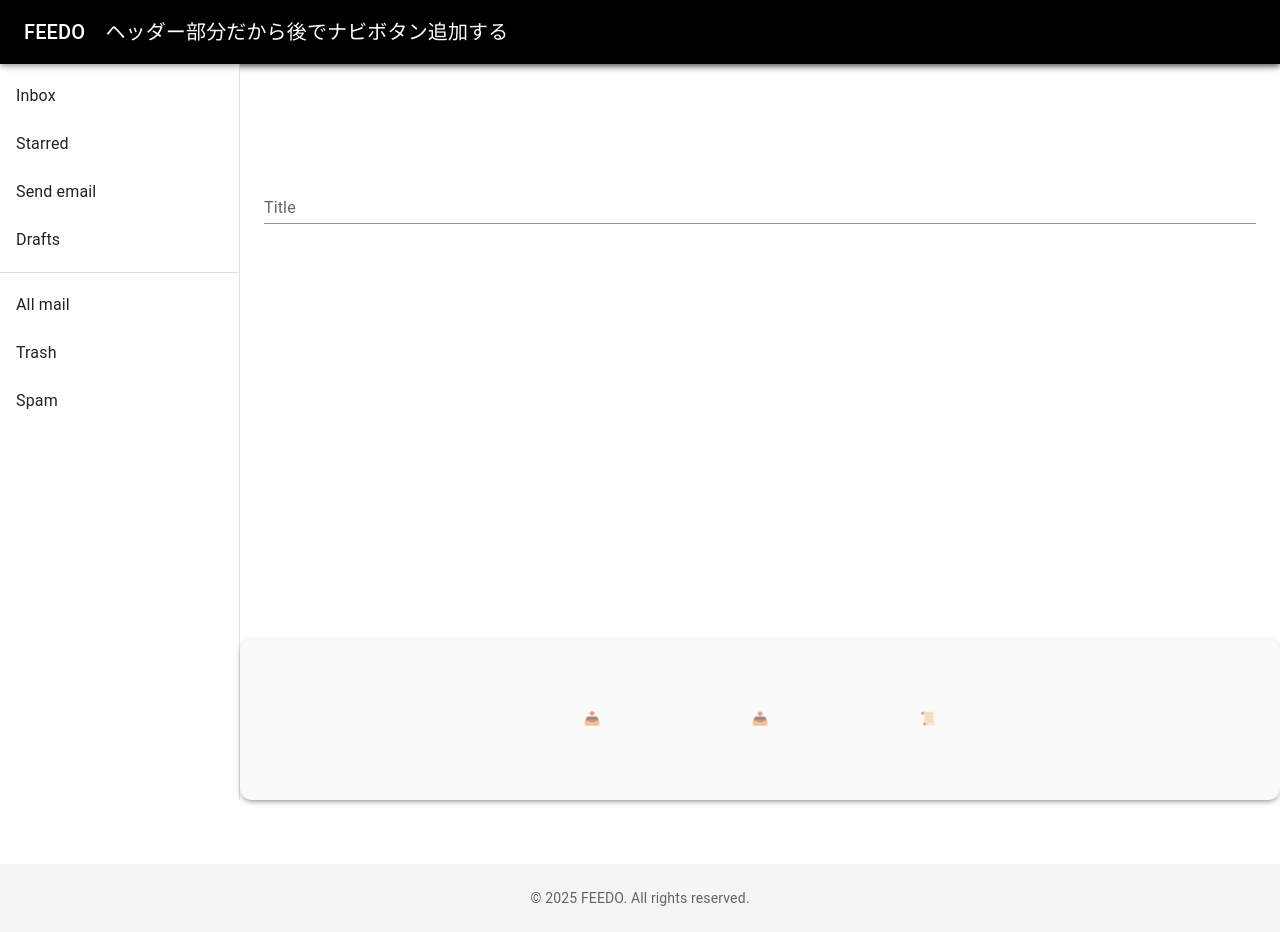
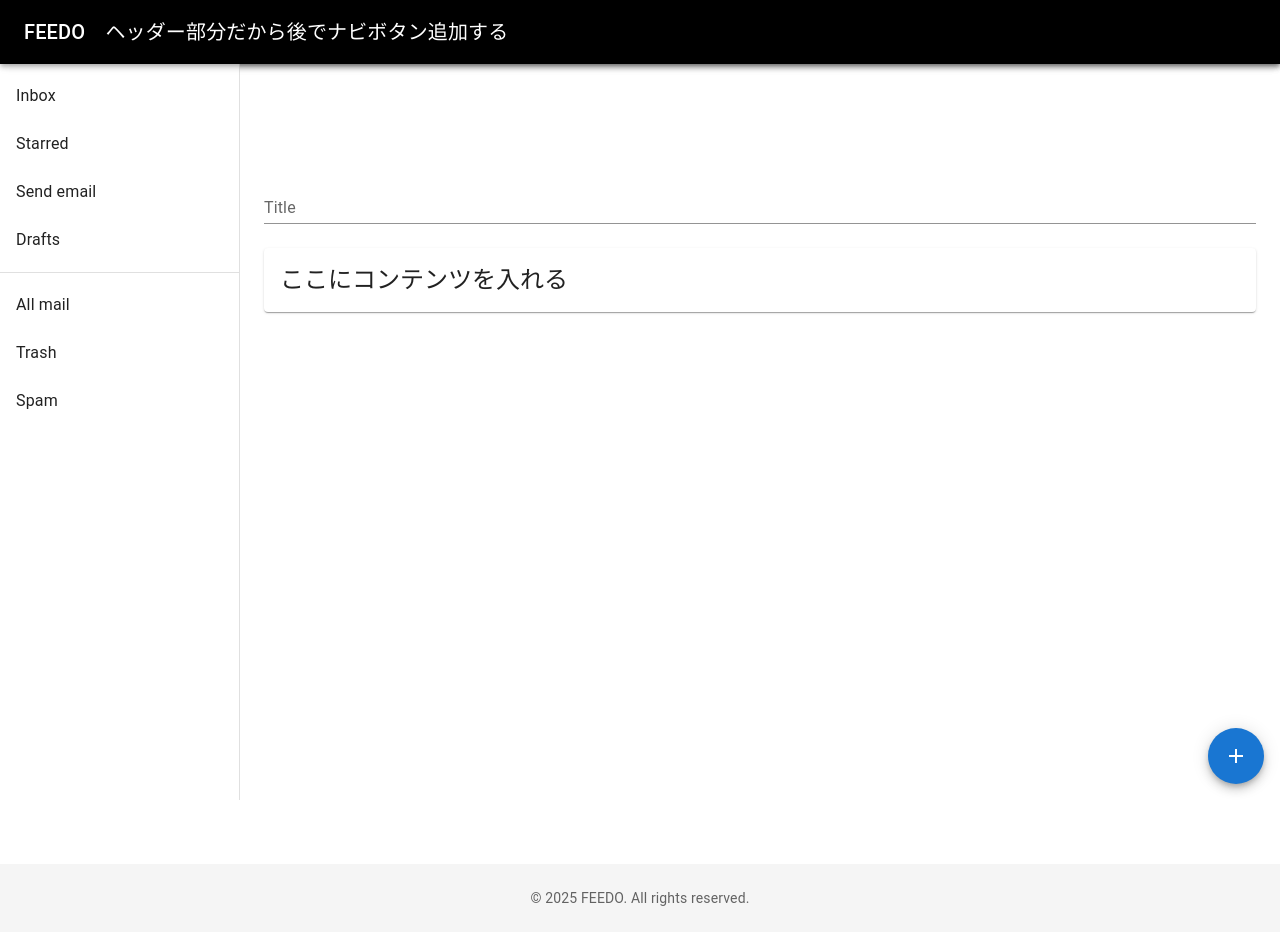
Before and after one commit to cube5963/feedo_front, a Next.js app: page /create in a window 1280 px wide. Built offline with nearby package versions, Linux system fonts and the light colour scheme; what @mui/material-nextjs would draw is missing.

Commit message:
新規質問追加機能の実装とメニューコンポーネントの追加

```diff
--- /dev/null
+++ b/app/_components/formaddmenu.tsx
@@ -0,0 +1,34 @@
+import * as React from 'react';
+import Button from '@mui/material/Button';
+import Menu from '@mui/material/Menu';
+import MenuItem from '@mui/material/MenuItem';
+
+export default function BasicMenu() {
+    const [anchorEl, setAnchorEl] = React.useState<null | HTMLElement>(null);
+    const open = Boolean(anchorEl);
+    const handleClick = (event: React.MouseEvent<HTMLButtonElement>) => {
+        setAnchorEl(event.currentTarget);
+    };
+    const handleClose = () => {
+        setAnchorEl(null);
+    };
+
+    return (
+        <div>
+            <p>You are an Idiot!!!!</p>
+            <Menu
+                id="basic-menu"
+                anchorEl={anchorEl}
+                open={open}
+                onClose={handleClose}
+                MenuListProps={{
+                    'aria-labelledby': 'basic-button',
+                }}
+            >
+                <MenuItem onClick={handleClose}>Profile</MenuItem>
+                <MenuItem onClick={handleClose}>My account</MenuItem>
+                <MenuItem onClick={handleClose}>Logout</MenuItem>
+            </Menu>
+        </div>
+    );
+}
--- a/app/create/page.tsx
+++ b/app/create/page.tsx
@@ -1,4 +1,5 @@
-import React from 'react';
+"use client";
+import React, { useState } from 'react';
 import {
     Box,
     Drawer,
@@ -12,13 +13,42 @@ import {
     ListItemButton,
     ListItemText,
     TextField,
-    BottomNavigation,
-    BottomNavigationAction,
+    Paper,
+    Dialog,
+    DialogActions,
+    DialogContent,
+    DialogTitle,
+    Button,
 } from '@mui/material';
+import SpeedDial from '@mui/material/SpeedDial';
+import SpeedDialIcon from '@mui/material/SpeedDialIcon';
+import SpeedDialAction from '@mui/material/SpeedDialAction';
+import SendIcon from '@mui/icons-material/Send';
+import SaveIcon from '@mui/icons-material/Save';
+import ShareIcon from '@mui/icons-material/Share';
+import InsertDriveFileIcon from '@mui/icons-material/InsertDriveFile';
+import Menu from './../_components/formaddmenu'; // Menuコンポーネント
+
+const actions = [
+    { icon: <InsertDriveFileIcon />, name: '新規の質問を追加', action: 'openMenu' },
+    { icon: <SaveIcon />, name: '保存' },
+    { icon: <SendIcon />, name: '公開' },
+    { icon: <ShareIcon />, name: '共有' },
+];
 
 const drawerWidth = 240;
 
 export default function ClippedDrawer() {
+    const [openMenu, setOpenMenu] = useState(false); // Menuを開くための状態
+
+    const handleMenuOpen = () => {
+        setOpenMenu(true);
+    };
+
+    const handleMenuClose = () => {
+        setOpenMenu(false);
+    };
+
     return (
         <Box sx={{ display: 'flex', flexDirection: 'column', height: '100vh' }}>
             <CssBaseline />
@@ -78,32 +108,48 @@ export default function ClippedDrawer() {
                 }}
             >
                 <Toolbar />
-                <Box sx={{ textAlign: 'center', mt: 3 }}>
+                <Box sx={{ textAlign: 'center', mt: 3, mb: 3 }}>
                     <TextField
                         label="Title" // ここは後でformCreateSettingの時に名前設定してそれを持ってくるようにする
                         variant="standard"
                         fullWidth
                     />
                 </Box>
+                <Paper>
+                    <Typography variant="h5" component="div" sx={{ p: 2 }}>
+                        ここにコンテンツを入れる
+                    </Typography>
+                </Paper>
             </Box>
-            <BottomNavigation
-                sx={{
-                    width: `calc(100% - ${drawerWidth}px)`, // サイドバーの分を引いた幅に設定
-                    height: '10rem', // 高さを指定
-                    position: 'fixed',
-                    bottom: 0,
-                    left: `${drawerWidth}px`, // サイドバーの隣から表示する
-                    zIndex: 1400, // 高いz-indexを設定
-                    borderRadius: '12px', // 角を丸くする
-                    backgroundColor: '#fafafa', // 背景色を変更
-                    padding: '2em', // ボタンの間隔を調整
-                    boxShadow: 3, // ボタンに影をつける
-                }}
+
+            {/* SpeedDial ボタン */}
+            <SpeedDial
+                ariaLabel="SpeedDial basic example"
+                sx={{ position: 'absolute', bottom: 16, right: 16 }}
+                icon={<SpeedDialIcon />}
             >
-                <BottomNavigationAction label="あああ" icon="📥" />
-                <BottomNavigationAction label="いいい" icon="📤" />
-                <BottomNavigationAction label="ううう" icon="📜" />
-            </BottomNavigation>
+                {actions.map((action) => (
+                    <SpeedDialAction
+                        key={action.name}
+                        icon={action.icon}
+                        tooltipTitle={action.name}
+                        onClick={action.action === 'openMenu' ? handleMenuOpen : undefined} // '新規の質問を追加' の場合のみ Menu を開く
+                    />
+                ))}
+            </SpeedDial>
+
+            {/* Menu ダイアログ */}
+            <Dialog open={openMenu} onClose={handleMenuClose}>
+                <DialogTitle>新規の質問を追加</DialogTitle>
+                <DialogContent>
+                    <Menu /> {/* Menu コンポーネントをここに表示 */}
+                </DialogContent>
+                <DialogActions>
+                    <Button onClick={handleMenuClose} color="primary">
+                        閉じる
+                    </Button>
+                </DialogActions>
+            </Dialog>
         </Box>
     );
 }
```
